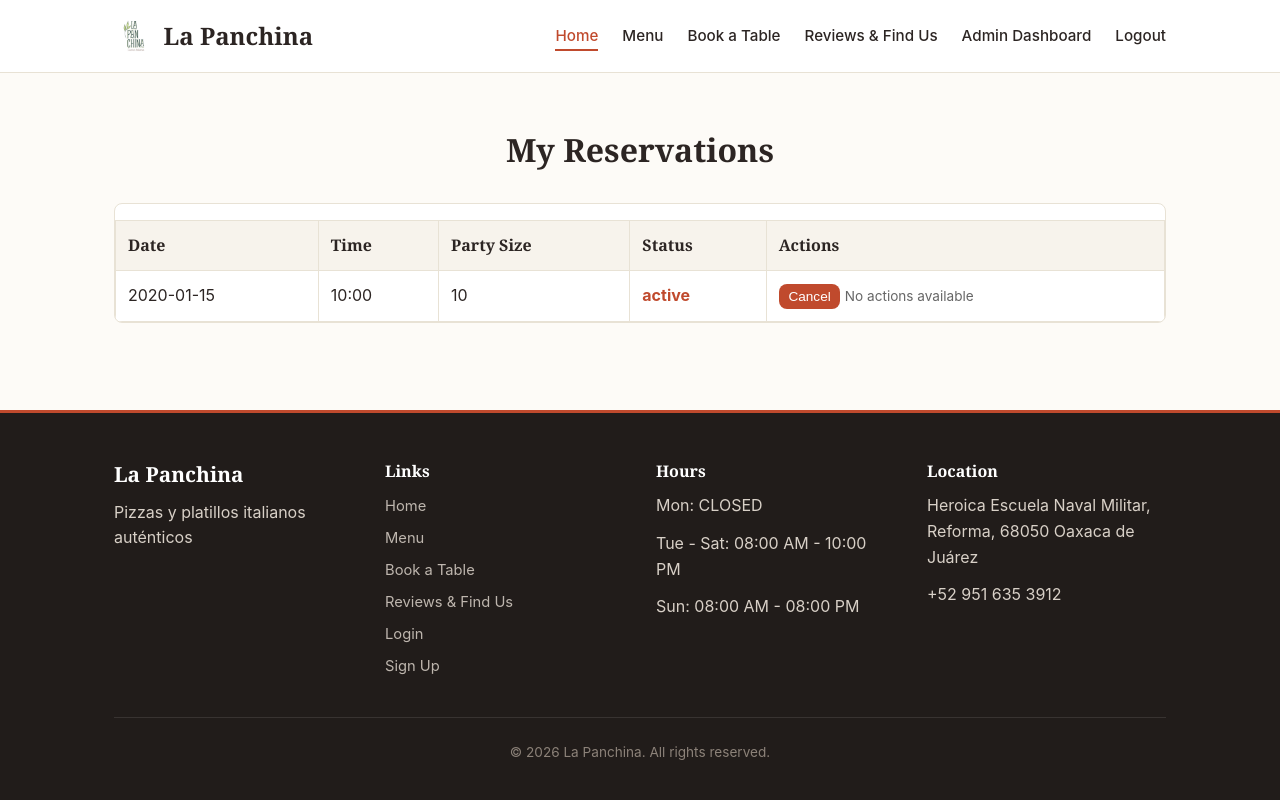
After one commit to franco-4rt/La-Panchina, a Spring Boot app: page /reservations/my-bookings in a window 1280 px wide. The commit adds this page. Run offline with Spring Boot 4, Linux system fonts and the light colour scheme; a user stored in the database is signed in; tables that the repository leaves empty hold one stand-in row (values such as "Sample post").

Commit message:
feat: added customer booking history, admin status updates, and customer cancellation (Iteration 2)

```diff
--- a/src/main/java/group3/la_panchina/controllers/ReservationController.java
+++ b/src/main/java/group3/la_panchina/controllers/ReservationController.java
@@ -8,12 +8,14 @@ import org.springframework.ui.Model;
 import org.springframework.web.bind.annotation.GetMapping;
 import org.springframework.web.bind.annotation.ModelAttribute;
 import org.springframework.web.bind.annotation.PostMapping;
+import org.springframework.web.bind.annotation.PathVariable;
 import org.springframework.web.bind.annotation.RequestMapping;
 import jakarta.servlet.http.HttpSession;
 
 import java.time.DayOfWeek;
 import java.time.LocalDate;
 import java.time.LocalTime;
+import java.util.List;
 
 @Controller
 @RequestMapping("/reservations")
@@ -94,4 +96,57 @@ public class ReservationController {
         // Redirect back to the form with a success message in the URL
         return "redirect:/reservations?success=true";
     }
+
+    // 3. SHOW MY BOOKINGS: When logged-in user visits GET /reservations/my-bookings
+    @GetMapping("/my-bookings")
+    public String showMyBookings(HttpSession session, Model model) {
+        // Check if user is logged in
+        User user = (User) session.getAttribute("session_user");
+        if (user == null) {
+            return "redirect:/login";
+        }
+
+        // Fetch only this user's bookings, sorted by date
+        List<Booking> myBookings = bookingRepository.findByUserOrderByDateDesc(user);
+        model.addAttribute("bookings", myBookings);
+
+        return "my-bookings"; // Tells Spring to look for my-bookings.html
+    }
+
+    // 4. CANCEL MY BOOKING: When customer clicks Cancel on their own pending booking
+    @PostMapping("/my-bookings/{id}/cancel")
+    public String cancelMyBooking(@PathVariable Long id,
+                                  HttpSession session,
+                                  org.springframework.web.servlet.mvc.support.RedirectAttributes redirectAttributes) {
+        // 1. Check if user is logged in
+        User user = (User) session.getAttribute("session_user");
+        if (user == null) {
+            return "redirect:/login";
+        }
+
+        // 2. Find the booking
+        Booking booking = bookingRepository.findById(id).orElse(null);
+
+        // 3. Security & Business Logic Checks
+        if (booking != null) {
+            // Check if the booking actually belongs to this logged-in user
+            if (booking.getUser().getId().equals(user.getId())) {
+                // Check if the booking is still pending
+                if ("pending".equalsIgnoreCase(booking.getStatus())) {
+                    booking.setStatus("cancelled");
+                    bookingRepository.save(booking);
+                    redirectAttributes.addFlashAttribute("successMessage", "Your booking has been successfully cancelled.");
+                } else {
+                    redirectAttributes.addFlashAttribute("errorMessage", "Only pending bookings can be cancelled.");
+                }
+            } else {
+                redirectAttributes.addFlashAttribute("errorMessage", "You are not authorized to cancel this booking.");
+            }
+        } else {
+            redirectAttributes.addFlashAttribute("errorMessage", "Booking not found.");
+        }
+
+        // 4. Redirect back to the my-bookings page
+        return "redirect:/reservations/my-bookings";
+    }
 }
--- a/src/main/java/group3/la_panchina/repositories/BookingRepository.java
+++ b/src/main/java/group3/la_panchina/repositories/BookingRepository.java
@@ -1,6 +1,7 @@
 package group3.la_panchina.repositories;
 
 import group3.la_panchina.models.Booking;
+import group3.la_panchina.models.User;
 import org.springframework.data.jpa.repository.JpaRepository;
 // import org.springframework.stereotype.Repository;
 
@@ -15,4 +16,7 @@ public interface BookingRepository extends JpaRepository<Booking, Long> {
 
     // Find all bookings with a specific status
     List<Booking> findByStatus(String status);
+
+    // Find all bookings for a specific user, ordered by date descending (newest first)
+    List<Booking> findByUserOrderByDateDesc(User user);
 }
--- /dev/null
+++ b/src/main/resources/templates/my-bookings.html
@@ -0,0 +1,81 @@
+<!DOCTYPE html>
+<html lang="en" xmlns:th="http://www.thymeleaf.org">
+<head>
+    <meta charset="UTF-8">
+    <meta name="viewport" content="width=device-width, initial-scale=1.0">
+    <title>My Bookings - La Panchina</title>
+    <link rel="icon" type="image/jpeg" th:href="@{/images/logo.jpg}">
+    <link rel="stylesheet" th:href="@{/css/style.css}">
+    <style>
+        .booking-table { width: 100%; border-collapse: collapse; margin-top: 1rem; }
+        .booking-table th, .booking-table td { border: 1px solid var(--color-border); padding: 0.75rem; text-align: left; }
+        .booking-table th { background-color: var(--color-surface-warm); font-family: var(--font-serif); }
+        .status-pending { color: #d97706; font-weight: bold; }
+        .status-confirmed { color: var(--color-olive); font-weight: bold; }
+        .status-cancelled { color: var(--color-terracotta); font-weight: bold; }
+        .btn-sm { padding: 0.3rem 0.6rem; font-size: 0.85rem; border: none; cursor: pointer; border-radius: var(--radius); }
+        .btn-cancel { background-color: var(--color-terracotta); color: white; }
+    </style>
+</head>
+<body>
+
+    <header class="site-header" th:replace="~{index :: navbar}"></header>
+
+    <main class="section">
+        <div class="container">
+            <h2 class="text-center section-title">My Reservations</h2>
+
+            <!-- Success/Error Messages -->
+            <div th:if="${successMessage}" class="card" style="background-color: #d4edda; border-color: #c3e6cb; color: #155724; margin-bottom: 1.5rem; text-align: center;">
+                <p style="margin: 0;"><strong>Success:</strong> <span th:text="${successMessage}"></span></p>
+            </div>
+            <div th:if="${errorMessage}" class="card" style="background-color: #f8d7da; border-color: #f5c6cb; color: #721c24; margin-bottom: 1.5rem; text-align: center;">
+                <p style="margin: 0;"><strong>Error:</strong> <span th:text="${errorMessage}"></span></p>
+            </div>
+
+            <div class="card" style="padding: 0; overflow: hidden;">
+                <table class="booking-table">
+                    <thead>
+                        <tr>
+                            <th>Date</th>
+                            <th>Time</th>
+                            <th>Party Size</th>
+                            <th>Status</th>
+                            <th>Actions</th>
+                        </tr>
+                    </thead>
+                    <tbody>
+                        <tr th:each="booking : ${bookings}">
+                            <td th:text="${booking.date}"></td>
+                            <td th:text="${booking.time}"></td>
+                            <td th:text="${booking.partySize}"></td>
+                            <td>
+                                <span th:text="${booking.status}"
+                                      th:classappend="${booking.status == 'pending' ? 'status-pending' : (booking.status == 'confirmed' ? 'status-confirmed' : 'status-cancelled')}">
+                                </span>
+                            </td>
+                            <td>
+                                <!-- Active Cancel Button (only for pending bookings) -->
+                                <form th:action="@{/reservations/my-bookings/{id}/cancel(id=${booking.id})}" method="post" style="display:inline;" onsubmit="return confirm('Are you sure you want to cancel this reservation?');">
+                                    <button type="submit" class="btn-sm btn-cancel">Cancel</button>
+                                </form>
+                                <span th:if="${booking.status != 'pending'}" style="color: #666; font-size: 0.85rem;">No actions available</span>
+                            </td>
+                        </tr>
+
+                        <tr th:if="${#lists.isEmpty(bookings)}">
+                            <td colspan="5" style="text-align: center; padding: 2rem;">
+                                You have no reservations.
+                                <a th:href="@{/reservations}" style="color: var(--color-terracotta);">Book a table now!</a>
+                            </td>
+                        </tr>
+                    </tbody>
+                </table>
+            </div>
+        </div>
+    </main>
+
+    <footer class="site-footer" th:replace="~{index :: footer}"></footer>
+
+</body>
+</html>
```
Also changed, not shown: src/main/java/group3/la_panchina/controllers/AdminBookingController.java (+35 -0 lines), src/main/resources/templates/admin-bookings.html (+18 -21 lines).
